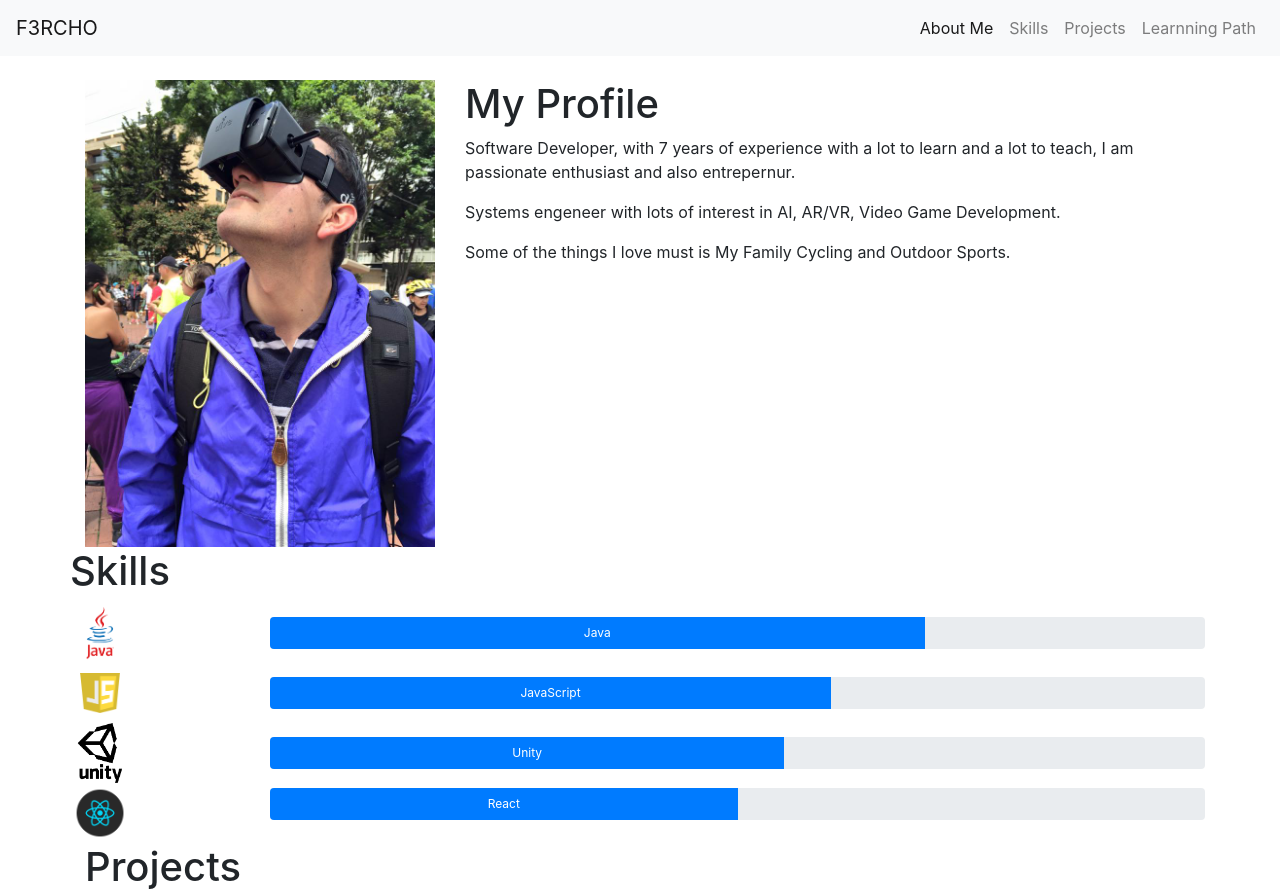
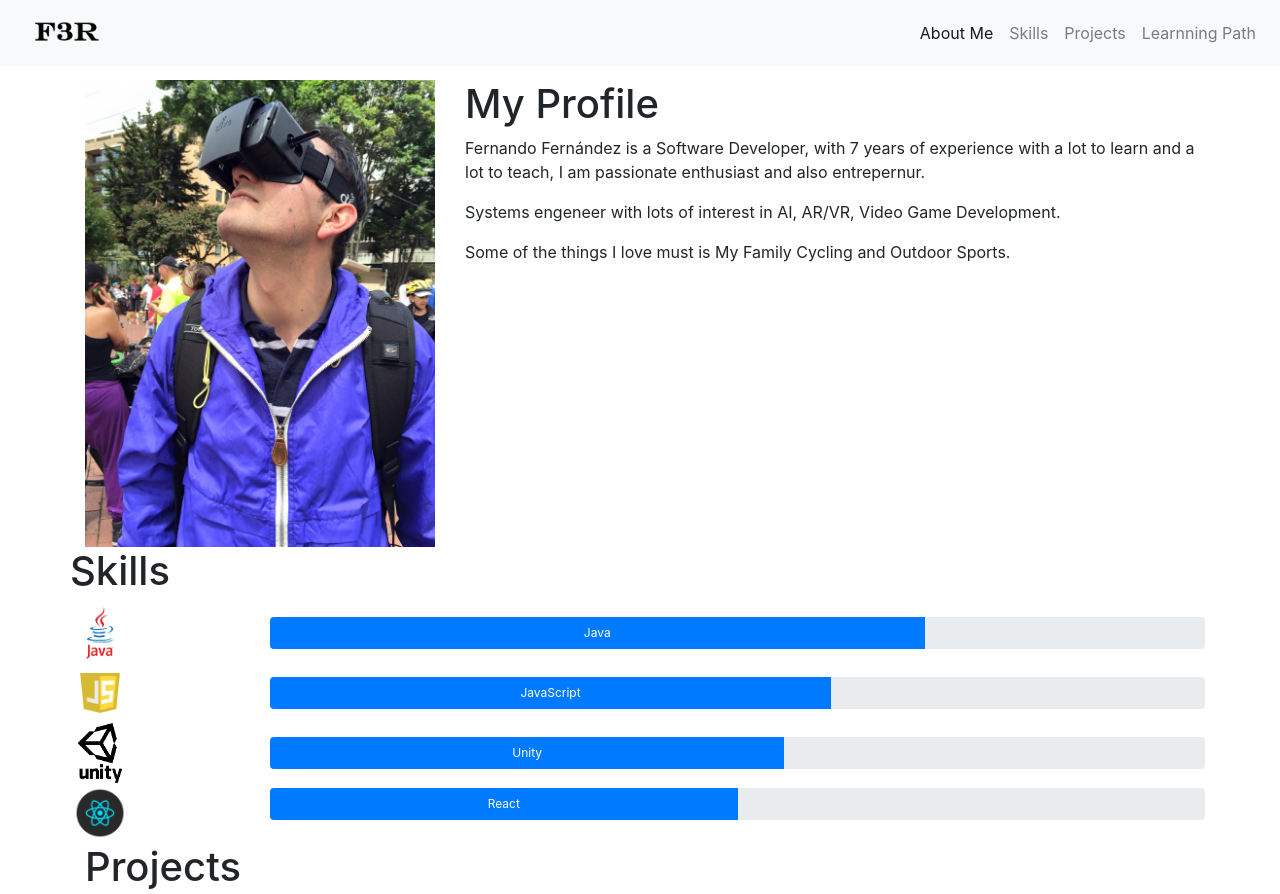
Before and after one commit to F3RN4NDOJF3RN4ND3Z/f3rn4ndojf3rn4nd3z.github.io, a plain HTML site: page index.html in a window 1280 px wide. Shown: the top 894 px of the page. Drawn offline with Linux system fonts and the light colour scheme.

Commit message:
added logo

```diff
--- a/index.html
+++ b/index.html
@@ -13,7 +13,7 @@
   <body>
     <div class="container-fluid">
       <nav class="navbar navbar-expand-lg navbar-light bg-light fixed-top">
-        <a class="navbar-brand" href="#">F3RCHO</a>
+        <a class="navbar-brand" href="#"><img src="public/logo.png" style="width: 100px;"></a>
         <button class="navbar-toggler" type="button" data-toggle="collapse" data-target="#navbarNav" aria-controls="navbarNav" aria-expanded="false" aria-label="Toggle navigation">
           <span class="navbar-toggler-icon"></span>
         </button>
@@ -42,9 +42,9 @@
             <div class="col-md-4"> <img src="public/VRFer.jpg" style="width: 100%"/></div>
             <div class="col">
               <h1>My Profile</h1>
-              <p>Software Developer, with 7 years of experience with a lot to learn and a lot to teach, I am passionate enthusiast and also entrepernur.</p>
+              <p>Fernando Fern&aacute;ndez is a Software Developer, with 7 years of experience with a lot to learn and a lot to teach, I am passionate enthusiast and also entrepernur.</p>
               <p>Systems engeneer with lots of interest in AI, AR/VR, Video Game Development.</p>
-              <p> Some of the things I love must is My Family Cycling and Outdoor Sports.</p>
+              <p>Some of the things I love must is My Family Cycling and Outdoor Sports.</p>
             </div>
           </div>
         <div class="row">
```
Also changed, not shown: public/logo.png (added).
